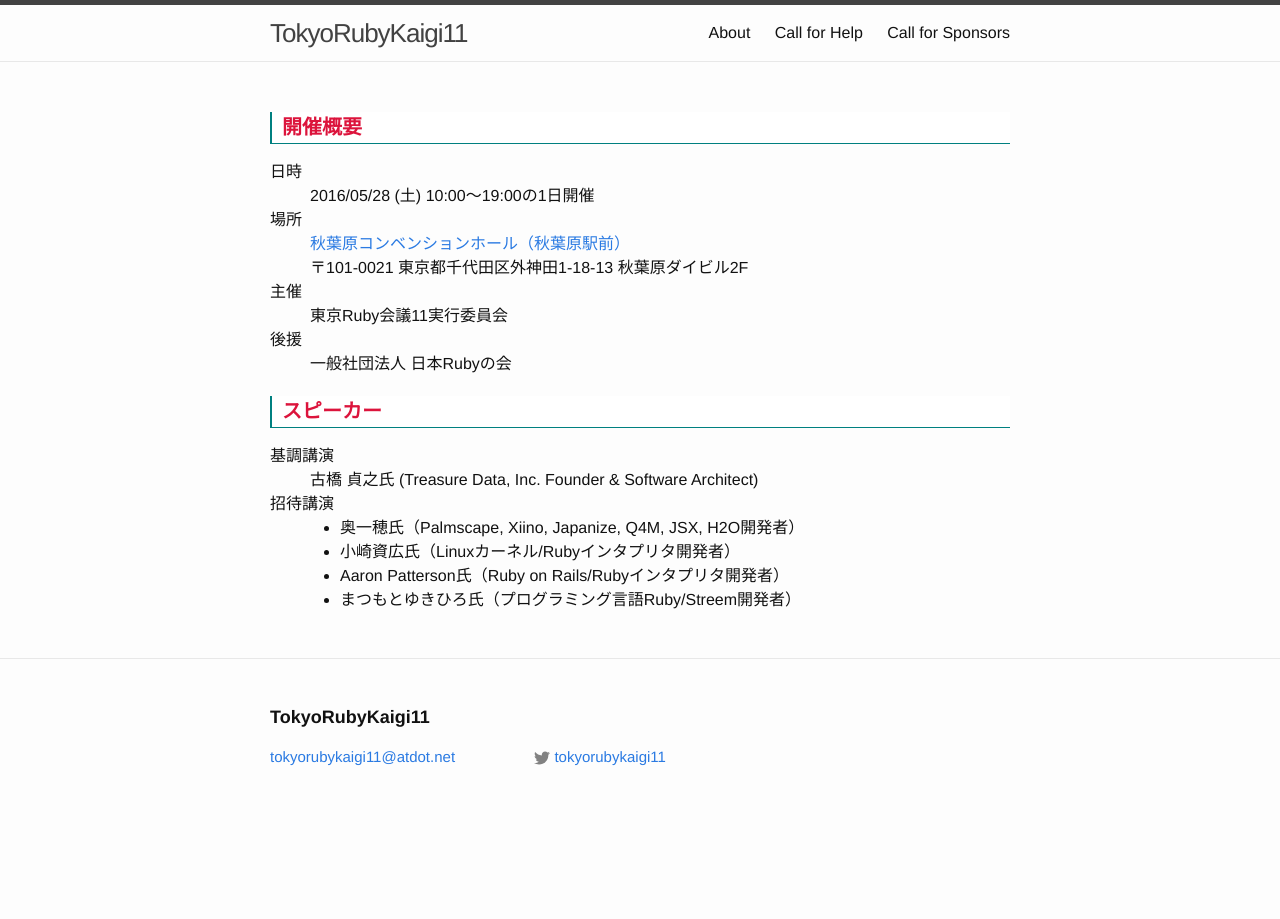
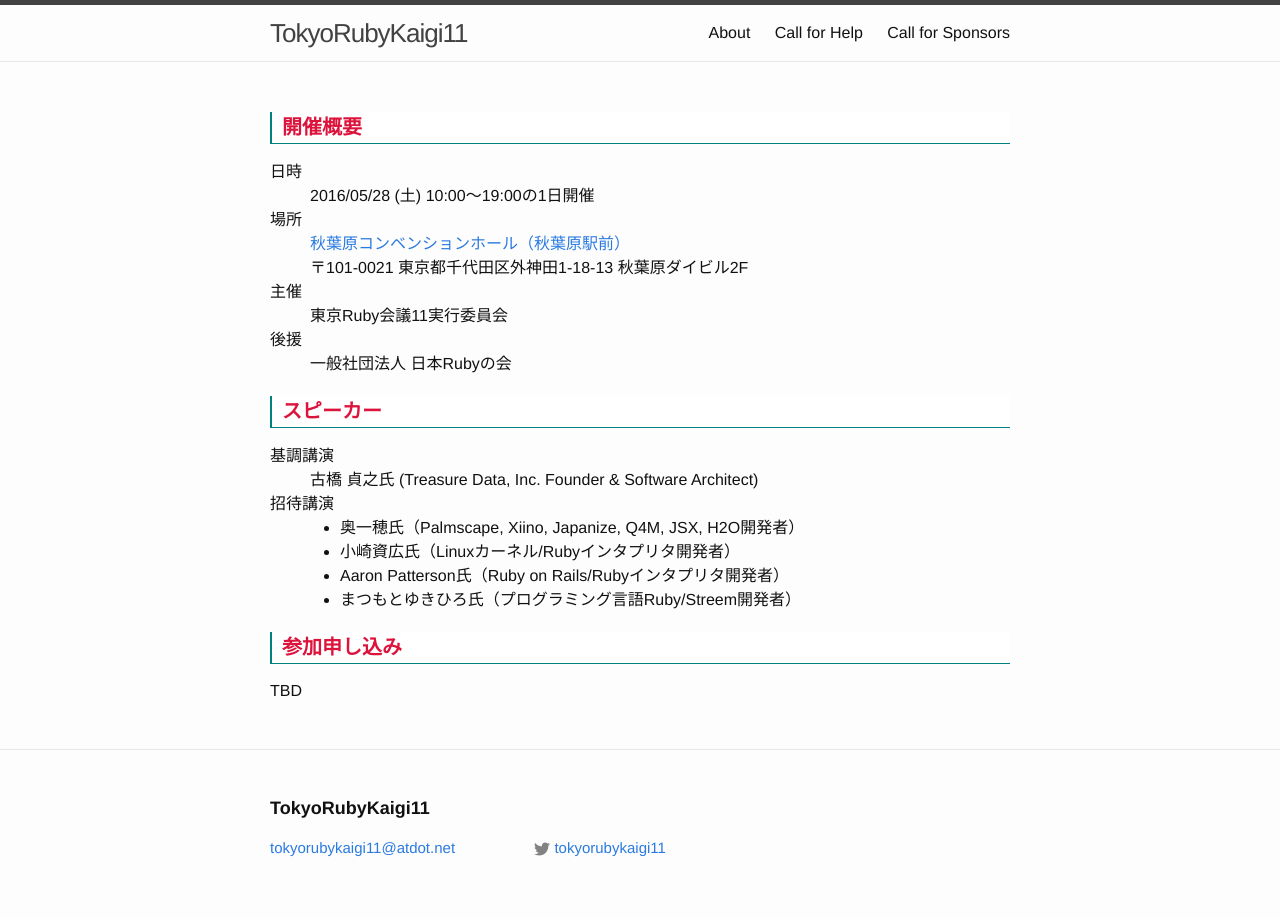
Before and after one commit to ko1/tokyo11, a Jekyll site: the page built from index.html, in a window 1280 px wide. Built offline with Jekyll 4.4.1, drawn with Linux system fonts in a browser that asks for light colours.

Commit message:
add about apply

```diff
--- a/index.html
+++ b/index.html
@@ -32,4 +32,7 @@
       </ul>
     </dd>
   </dl>
+
+  <h1 class="page-heading">参加申し込み</h1>
+  <p>TBD</p>
 </div>
```
